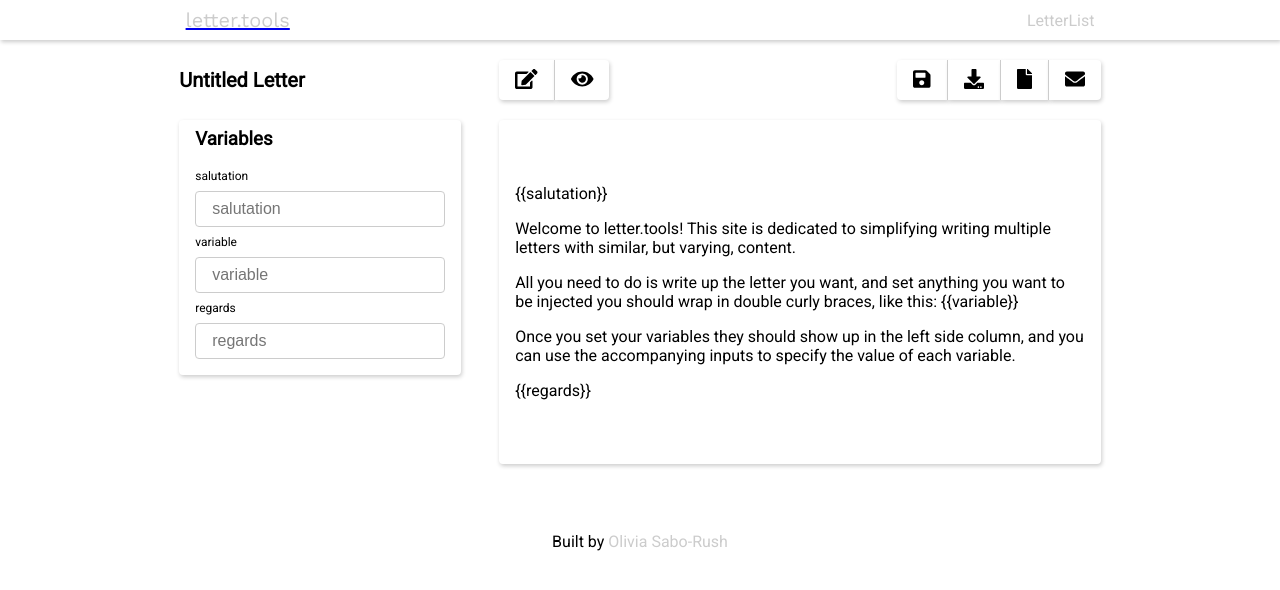
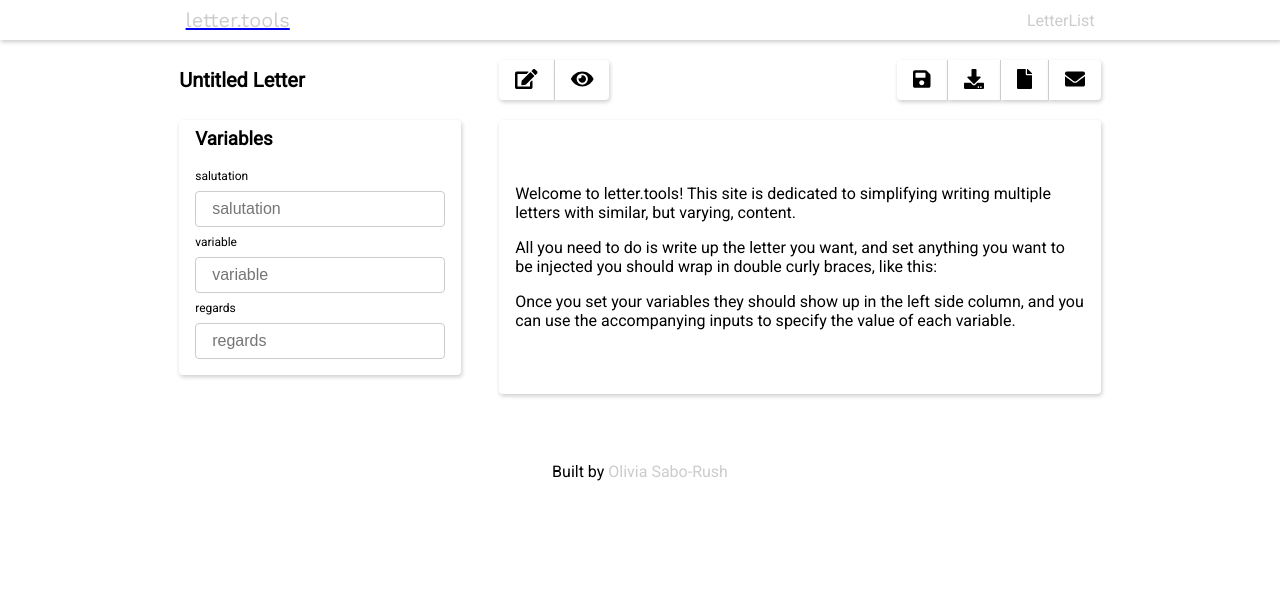
Before and after one commit to livrush/letter.tools, a React (Create React App) app: page /create in a window 1280 px wide. Shown: the top 590 px of the page. Built offline with nearby package versions, Linux system fonts and the light colour scheme.

Commit message:
replace variables in displayed text

```diff
--- a/src/components/Letter.jsx
+++ b/src/components/Letter.jsx
@@ -1,5 +1,6 @@
 import React from 'react';
 import PropTypes from 'prop-types';
+import { replaceVariables } from '../lib';
 
 class Letter extends React.Component {
   static defaultProps = {
@@ -18,17 +19,21 @@ class Letter extends React.Component {
     const {
       edit,
       letterText,
+      variables,
     } = this.props;
 
     const editing = (
-      <textarea className="letter-textarea"
+      <textarea
+        className="letter-textarea"
         // value={letterText}
       />
     );
 
+    const adjustedLetterText = replaceVariables(letterText, variables);
+
     const displaying = (
       <div className="letter-text">
-        {letterText.split('\n').map((line, i) => <p key={line.slice(0, 5) || `Empty-${i}`}>{line}</p>)}
+        {adjustedLetterText.split('\n').map((line, i) => <p key={line.slice(0, 5) || `Empty-${i}`}>{line}</p>)}
       </div>
     );
 
--- a/src/pages/Create.jsx
+++ b/src/pages/Create.jsx
@@ -18,6 +18,7 @@ const CreatePage = ({ letter, variables }) => (
         <Letter
           edit={letter.edit}
           letterText={letter.content}
+          variables={variables}
         />
       </div>
     </div>
```
